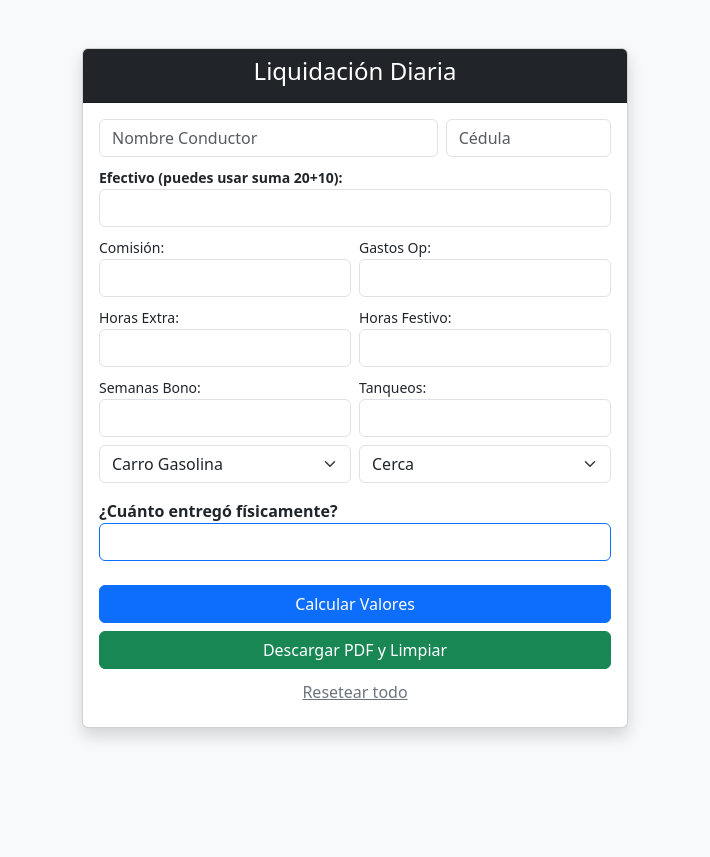
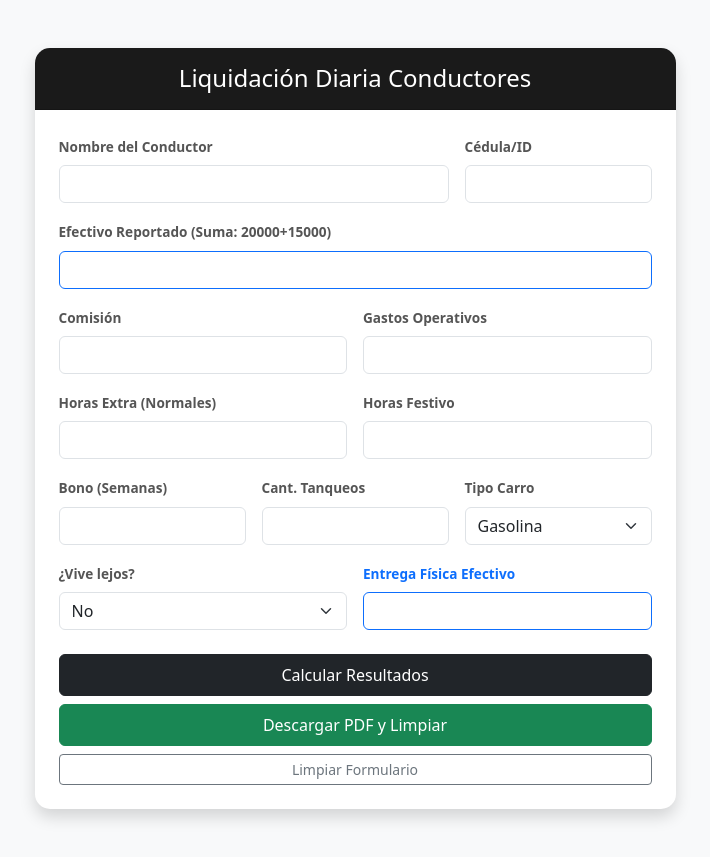
Before and after one commit to Andres4711/colillas-conductores, a Flask app: page / in a window 1280 px wide. Shown: the whole page, without its empty margins (285-995 px from the left). Before the commit the page ends 739 px from the top, so only its background shows below. Run offline with Flask 3, Linux system fonts and the light colour scheme; parts of the project's set-up code (start-up, migrations or seed data) failed here and were passed over.

Commit message:
Update index.html

```diff
--- a/colilla_pago/templates/index.html
+++ b/colilla_pago/templates/index.html
@@ -2,97 +2,111 @@
 <html lang="es">
 <head>
     <meta charset="UTF-8">
+    <meta name="viewport" content="width=device-width, initial-scale=1.0">
     <title>Colilla Wheelgrin</title>
     <link href="https://cdn.jsdelivr.net/npm/bootstrap@5.3.2/dist/css/bootstrap.min.css" rel="stylesheet">
+    <style>
+        .card { border-radius: 15px; overflow: hidden; }
+        .bg-dark { background-color: #1a1a1a !important; }
+        .form-label { font-size: 0.85rem; font-weight: 600; color: #555; }
+    </style>
 </head>
 <body class="bg-light">
+
     <div class="container py-5">
         <div class="row justify-content-center">
-            <div class="col-md-6">
-                <div class="card shadow">
-                    <div class="card-header bg-dark text-white text-center">
-                        <h4>Liquidación Diaria</h4>
+            <div class="col-md-7">
+                <div class="card shadow border-0">
+                    <div class="card-header bg-dark text-white text-center py-3">
+                        <h4 class="mb-0">Liquidación Diaria Conductores</h4>
                     </div>
-                    <div class="card-body">
+                    <div class="card-body p-4">
                         <form id="pagoForm" method="POST" autocomplete="off">
-                            <div class="row g-2">
-                                <div class="col-8">
-                                    <input type="text" name="nombre" placeholder="Nombre Conductor" class="form-control" value="{{ form.get('nombre','') }}" required>
+                            <div class="row g-3">
+                                <div class="col-md-8">
+                                    <label class="form-label">Nombre del Conductor</label>
+                                    <input type="text" name="nombre" class="form-control" value="{{ form.get('nombre','') }}" required>
                                 </div>
-                                <div class="col-4">
-                                    <input type="number" name="id" placeholder="Cédula" class="form-control" value="{{ form.get('id','') }}" required>
+                                <div class="col-md-4">
+                                    <label class="form-label">Cédula/ID</label>
+                                    <input type="number" name="id" class="form-control" value="{{ form.get('id','') }}" required>
                                 </div>
-                                <div class="col-12">
-                                    <label class="small fw-bold">Efectivo (puedes usar suma 20+10):</label>
-                                    <input type="text" name="efectivo" class="form-control" value="{{ form.get('efectivo','') }}">
+
+                                <div class="col-md-12">
+                                    <label class="form-label">Efectivo Reportado (Suma: 20000+15000)</label>
+                                    <input type="text" name="efectivo" class="form-control border-primary" value="{{ form.get('efectivo','') }}">
                                 </div>
-                                <div class="col-6">
-                                    <label class="small">Comisión:</label>
+
+                                <div class="col-md-6">
+                                    <label class="form-label">Comisión</label>
                                     <input type="number" name="comision" class="form-control" value="{{ form.get('comision','') }}">
                                 </div>
-                                <div class="col-6">
-                                    <label class="small">Gastos Op:</label>
+                                <div class="col-md-6">
+                                    <label class="form-label">Gastos Operativos</label>
                                     <input type="number" name="operativos" class="form-control" value="{{ form.get('operativos','') }}">
                                 </div>
-                                <div class="col-6">
-                                    <label class="small">Horas Extra:</label>
+
+                                <div class="col-md-6">
+                                    <label class="form-label">Horas Extra (Normales)</label>
                                     <input type="number" name="horas_extra" class="form-control" value="{{ form.get('horas_extra','') }}">
                                 </div>
-                                <div class="col-6">
-                                    <label class="small">Horas Festivo:</label>
+                                <div class="col-md-6">
+                                    <label class="form-label">Horas Festivo</label>
                                     <input type="number" name="horas_festivo" class="form-control" value="{{ form.get('horas_festivo','') }}">
                                 </div>
-                                <div class="col-6">
-                                    <label class="small">Semanas Bono:</label>
+
+                                <div class="col-md-4">
+                                    <label class="form-label">Bono (Semanas)</label>
                                     <input type="number" name="bono" class="form-control" value="{{ form.get('bono','') }}">
                                 </div>
-                                <div class="col-6">
-                                    <label class="small">Tanqueos:</label>
+                                <div class="col-md-4">
+                                    <label class="form-label">Cant. Tanqueos</label>
                                     <input type="number" name="tanqueos" class="form-control" value="{{ form.get('tanqueos','') }}">
                                 </div>
-                                <div class="col-6">
+                                <div class="col-md-4">
+                                    <label class="form-label">Tipo Carro</label>
                                     <select name="tipo_carro" class="form-select">
-                                        <option value="gasolina" {% if form.get('tipo_carro') == 'gasolina' %}selected{% endif %}>Carro Gasolina</option>
-                                        <option value="electrico" {% if form.get('tipo_carro') == 'electrico' %}selected{% endif %}>Carro Eléctrico</option>
+                                        <option value="gasolina" {% if form.get('tipo_carro') == 'gasolina' %}selected{% endif %}>Gasolina</option>
+                                        <option value="electrico" {% if form.get('tipo_carro') == 'electrico' %}selected{% endif %}>Eléctrico</option>
                                     </select>
                                 </div>
-                                <div class="col-6">
+
+                                <div class="col-md-6">
+                                    <label class="form-label">¿Vive lejos?</label>
                                     <select name="vive_lejos" class="form-select">
-                                        <option value="no" {% if form.get('vive_lejos') == 'no' %}selected{% endif %}>Cerca</option>
-                                        <option value="si" {% if form.get('vive_lejos') == 'si' %}selected{% endif %}>Vive Lejos</option>
+                                        <option value="no" {% if form.get('vive_lejos') == 'no' %}selected{% endif %}>No</option>
+                                        <option value="si" {% if form.get('vive_lejos') == 'si' %}selected{% endif %}>Sí</option>
                                     </select>
                                 </div>
-                                <div class="col-12 mt-3">
-                                    <label class="fw-bold">¿Cuánto entregó físicamente?</label>
+                                <div class="col-md-6">
+                                    <label class="form-label fw-bold text-primary">Entrega Física Efectivo</label>
                                     <input type="number" name="entrega" class="form-control border-primary" value="{{ form.get('entrega','') }}">
                                 </div>
                             </div>
 
-                            <button type="submit" class="btn btn-primary w-100 mt-4">Calcular Valores</button>
-
-                            <button type="button" onclick="descargarPDF()" class="btn btn-success w-100 mt-2">
-                                Descargar PDF y Limpiar
-                            </button>
-                            <a href="/" class="btn btn-link w-100 text-secondary mt-1">Resetear todo</a>
+                            <div class="mt-4 d-grid gap-2">
+                                <button type="submit" class="btn btn-dark py-2">Calcular Resultados</button>
+                                <button type="button" onclick="descargarPDF()" class="btn btn-success py-2">Descargar PDF y Limpiar</button>
+                                <a href="/" class="btn btn-outline-secondary btn-sm">Limpiar Formulario</a>
+                            </div>
                         </form>
 
                         {% if resultado %}
-                        <div id="seccionResultado" class="mt-4 p-3 border rounded {% if resultado.resultado >= 0 %}bg-light{% else %}bg-warning-subtle{% endif %}">
-                            {% if resultado.resultado > 0 %}
-                                <h5 class="text-primary">Debe entregar: ${{ "{:,.0f}".format(resultado.resultado) }}</h5>
-                            {% else %}
-                                <h5 class="text-danger">Empresa le debe: ${{ "{:,.0f}".format(resultado.resultado | abs) }}</h5>
-                            {% endif %}
-
+                        <div id="seccionResultado" class="mt-4 alert {% if resultado.resultado >= 0 %}alert-primary{% else %}alert-warning{% endif %} border-0 shadow-sm">
+                            <h5 class="alert-heading text-center">
+                                {% if resultado.resultado > 0 %}
+                                    Debe entregar: <strong>${{ "{:,.0f}".format(resultado.resultado) }}</strong>
+                                {% else %}
+                                    Empresa le debe: <strong>${{ "{:,.0f}".format(resultado.resultado | abs) }}</strong>
+                                {% endif %}
+                            </h5>
                             <hr>
-                            <div class="small">
-                                {% if resultado.saldo_final > 0 %}
-                                    <p class="text-success fw-bold">Sobrante: ${{ "{:,.0f}".format(resultado.saldo_final) }}</p>
-                                {% elif resultado.saldo_final < 0 %}
-                                    <p class="text-danger fw-bold">Faltante: ${{ "{:,.0f}".format(resultado.saldo_final | abs) }}</p>
-                                {% else %}
-                                    <p class="text-info fw-bold">Cuentas exactas</p>
-                                {% endif %}
+                            <div class="d-flex justify-content-between">
+                                <span>Balance final:</span>
+                                <span class="fw-bold {% if resultado.saldo_final >= 0 %}text-success{% else %}text-danger{% endif %}">
+                                    {{ "Sobrante" if resultado.saldo_final >= 0 else "Faltante" }}:
+                                    ${{ "{:,.0f}".format(resultado.saldo_final | abs) }}
+                                </span>
                             </div>
                         </div>
                         {% endif %}
@@ -106,23 +120,46 @@
     function descargarPDF() {
         const form = document.getElementById("pagoForm");
         const formData = new FormData(form);
+
+        if (!formData.get("nombre")) {
+            alert("Por favor ingrese el nombre del conductor");
+            return;
+        }
+
         formData.append("generar_pdf", "1");
+        document.body.style.cursor = 'wait';
 
         fetch("/", { method: "POST", body: formData })
-        .then(res => res.blob())
+        .then(res => {
+            if (!res.ok) throw new Error("Error en el servidor");
+            return res.blob();
+        })
         .then(blob => {
             const url = window.URL.createObjectURL(blob);
             const a = document.createElement("a");
             a.href = url;
-            a.download = `Colilla_${formData.get("nombre") || 'SinNombre'}.pdf`;
+            const nombreArchivo = (formData.get("nombre") || "SinNombre").replace(/\s+/g, '_');
+            a.download = `Colilla_${nombreArchivo}.pdf`;
+
+            document.body.appendChild(a);
             a.click();
+            window.URL.revokeObjectURL(url);
+            a.remove();
 
-            // Limpiar formulario y ocultar resultado visual
-            form.reset();
-            const resArea = document.getElementById("seccionResultado");
-            if(resArea) resArea.style.display = 'none';
+            // LIMPIEZA TOTAL CON RETRASO
+            setTimeout(() => {
+                form.reset();
+                const resArea = document.getElementById("seccionResultado");
+                if(resArea) resArea.style.display = 'none';
+                document.body.style.cursor = 'default';
+                window.location.href = "/"; // Recarga para limpiar estado de Flask
+            }, 800);
+        })
+        .catch(err => {
+            document.body.style.cursor = 'default';
+            alert("Hubo un error: " + err.message);
         });
     }
     </script>
 </body>
-</html>
+                                        </html>
```
